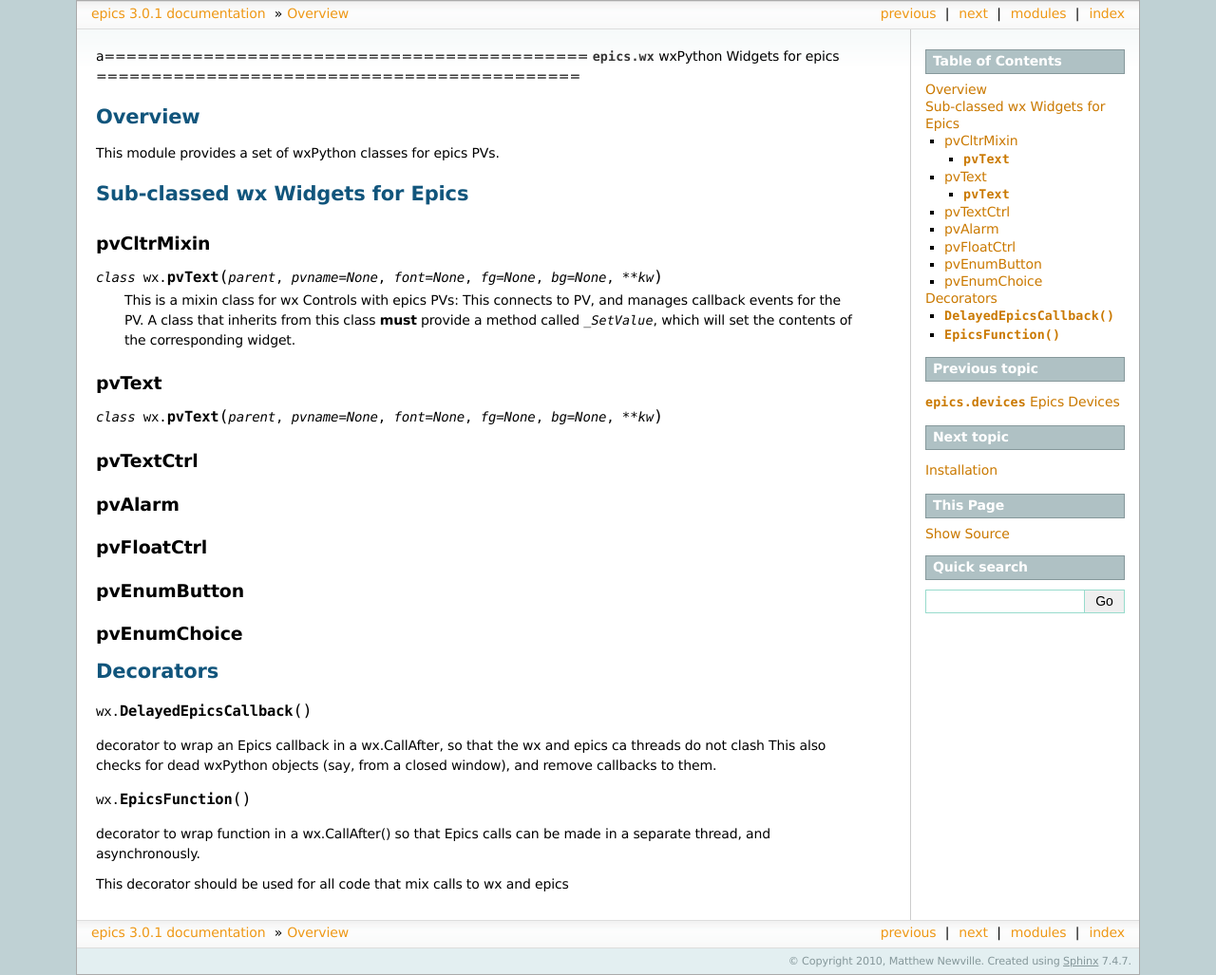
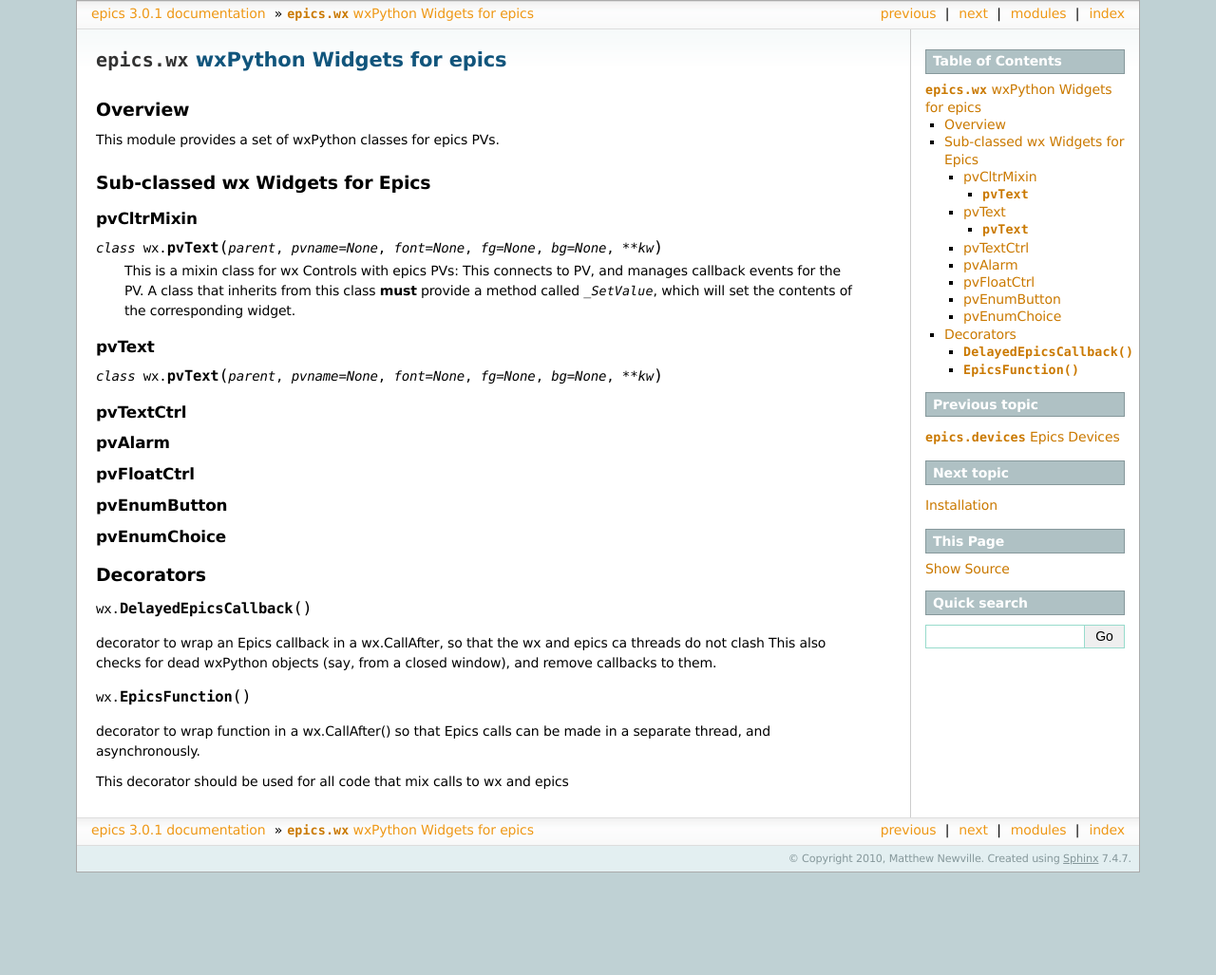
Before and after one commit to pyepics/pyepics, a Sphinx documentation site: the page built from doc/wx.rst, in a window 1280 px wide. Shown: the whole page at 95% size. Built offline with Sphinx 7.4.7, drawn with Linux system fonts in a browser that asks for light colours; formulas are drawn with MathJax 3; after the commit the page ends 919 px from its top, so only the background shows below that.

Commit message:
git-svn-id: http://millenia.cars.aps.anl.gov/svn/pyepics3@135 ac7fc886-e22a-4fb8-a9e7-517b44086b78

```diff
--- a/doc/wx.rst
+++ b/doc/wx.rst
@@ -1,4 +1,4 @@
-a============================================
+============================================
 :mod:`epics.wx`   wxPython Widgets for epics
 ============================================
 
```
Also changed, not shown: 1 other file.
